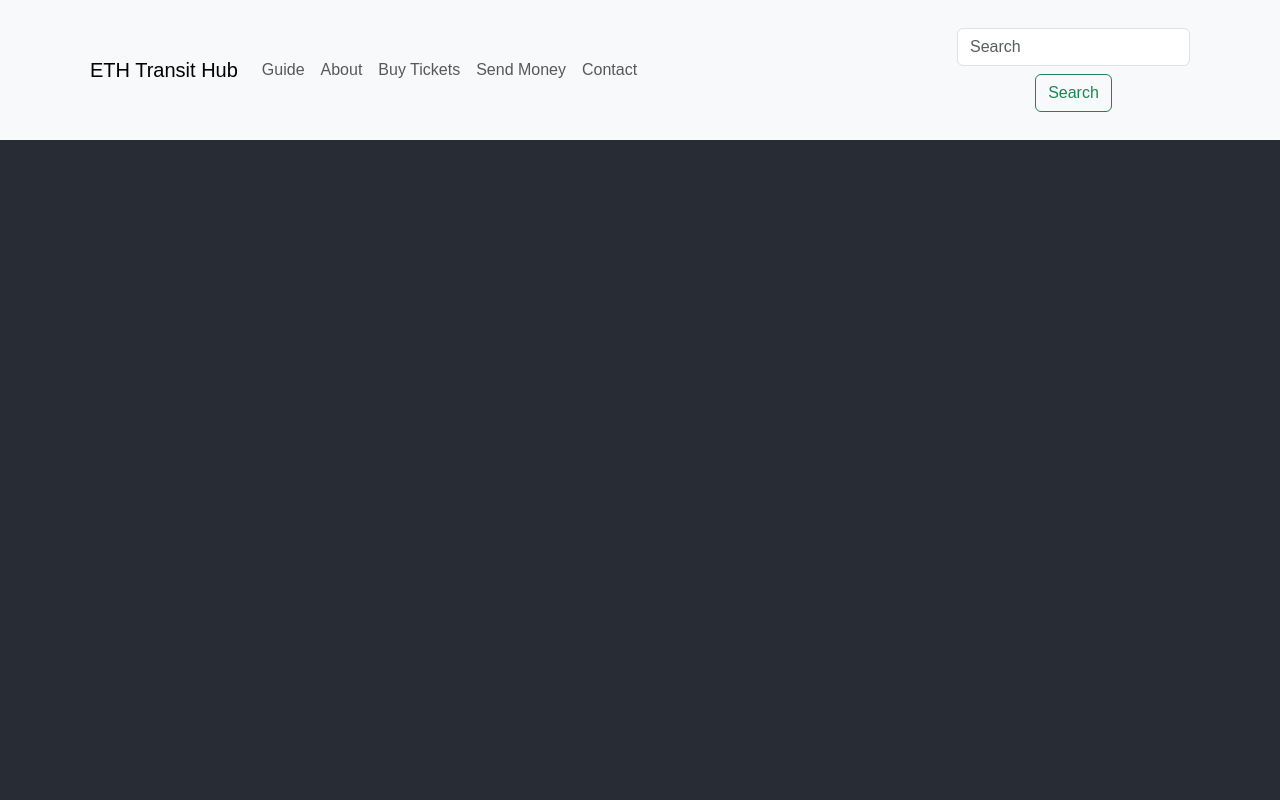
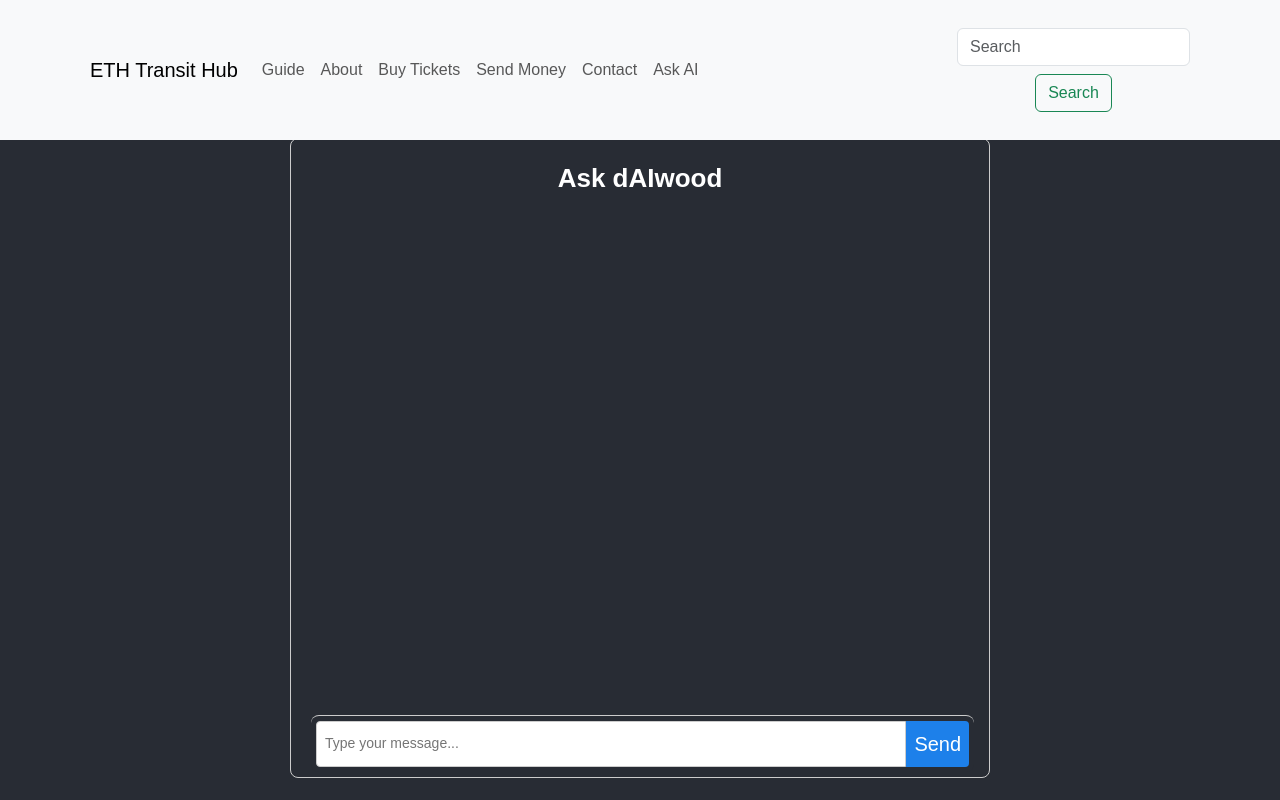
Before and after one commit to dhamid1/Project431-Exchange, a React (Create React App) app in the folder frontend/term-project-frontend/: page /Chatbot in a window 1280 px wide. Built offline with nearby package versions, Linux system fonts and the light colour scheme.

Commit message:
New feature Added
its a integration of chatgpt api users can ask anything they like

```diff
--- a/frontend/term-project-frontend/package.json
+++ b/frontend/term-project-frontend/package.json
@@ -8,6 +8,7 @@
     "@testing-library/user-event": "^13.5.0",
     "axios": "^1.6.2",
     "bootstrap": "^5.3.2",
+    "dotenv": "^16.3.1",
     "ether": "^0.0.9",
     "ethers": "^5.7.2",
     "react": "^18.2.0",
--- a/frontend/term-project-frontend/src/App.css
+++ b/frontend/term-project-frontend/src/App.css
@@ -70,3 +70,86 @@
 .navbar {
   height: 100 px;
 }
+
+.chatbot-container {
+  max-width: 1000px;
+  width: 700px;
+  margin: 0 auto;
+  margin-top: 115px;
+  padding: 20px;
+  border: 1px solid #ccc;
+  border-radius: 8px;
+  display: flex;
+  flex-direction: column;
+  height: 80vh; /* Ensure the chatbot container takes the full height of the viewport */
+  position: relative; /* Ensure relative positioning for child elements */
+}
+
+.ask-ai-label {
+  font-weight: bold;
+  margin-bottom: 10px;
+  text-align: center;
+}
+
+.chat-log {
+  flex: 1;
+  max-height: calc(100% - 100px); /* Adjust the height to leave space for the input-form */
+  overflow-y: auto;
+  color: black;
+}
+
+.message {
+  margin-bottom: 10px;
+  padding: 2px;
+  border-radius: 8px;
+  font-size: 17px;
+  text-align: left;
+
+}
+
+.user {
+  background-color: #eee;
+}
+
+.bot {
+  background-color: #d4edda;
+}
+
+.typing {
+  font-style: italic;
+}
+
+.input-form {
+  display: flex;
+  position: absolute;
+  bottom: 5px; /* Adjust the bottom value to raise the input form */
+  width: 95%;
+  background-color: #282c34;
+  padding: 5px;
+  border-top: 1px solid #ccc;
+  box-sizing: border-box; /* Ensure padding is included in the height calculation */
+  border-radius: 8px; /* Add border-radius for rounded corners */
+}
+
+.input-form input {
+  flex: 1;
+  padding: 8px;
+  border: 1px solid #ccc; /* Add border to the input for a clean look */
+  border-radius: 4px 0 0 4px;
+  outline: none; /* Remove the default input outline */
+}
+
+.input-form button {
+  padding: 8px;
+  background-color: #1d80ea; /* Set button background color */
+  color: #fff; /* Set button text color */
+  border: none; /* Remove button border */
+  border-radius: 0 4px 4px 0;
+  cursor: pointer; /* Change cursor to pointer on hover */
+  transition: background-color 0.3s; /* Add transition effect */
+  font-size: 20px;
+}
+
+.input-form button:hover {
+  background-color: #0056b3; /* Change background color on hover */
+}
--- a/frontend/term-project-frontend/src/App.js
+++ b/frontend/term-project-frontend/src/App.js
@@ -14,6 +14,7 @@ import React, { useState } from 'react';
 
 import './App.css';
 import 'bootstrap/dist/css/bootstrap.min.css';
+import Chatbot from './pages/Chatbot';
 
 
 
@@ -35,6 +36,7 @@ function App() {
       <Route exact path='/TransactionPage' element={<TransactionPage />}/>
       <Route exact path='/SendMoney' element={<SendMoney />}/>
       <Route exact path='/Contact' element={<Contact />}/>
+      <Route exact path='/Chatbot' element={<Chatbot />}/>
       </Routes>
       </header>
       </Router>
--- a/frontend/term-project-frontend/src/components/Navbar/index.js
+++ b/frontend/term-project-frontend/src/components/Navbar/index.js
@@ -60,6 +60,7 @@ const NavBar = () => {
               <Nav.Link href="/TransactionPage">Buy Tickets</Nav.Link>
               <Nav.Link href="/SendMoney">Send Money</Nav.Link>
               <Nav.Link href="/Contact">Contact</Nav.Link>
+              <Nav.Link href="/Chatbot">Ask AI</Nav.Link>
             </Nav>
             <Form className="form-inline my-2 my-lg-0 ml-auto">
               <FormControl
--- /dev/null
+++ b/frontend/term-project-frontend/src/pages/Chatbot.js
@@ -0,0 +1,100 @@
+
+import React, { useState, useRef, useEffect } from 'react';
+import axios from 'axios';
+// import './chatbot.css';
+
+
+const Chatbot = () => {
+  const [inputValue, setInputValue] = useState('');
+  const [chatLog, setChatLog] = useState([]);
+  const [isLoading, setIsLoading] = useState(false);
+  const chatLogRef = useRef(null);
+
+  const handleSubmit = (event) => {
+    event.preventDefault();
+    setChatLog((prevChatLog) => [...prevChatLog, { type: 'user', message: inputValue }]);
+    sendMessage(inputValue);
+    setInputValue('');
+  };
+
+  const apiKey = process.env.REACT_APP_OPENAI_API_KEY;
+
+  const sendMessage = (message) => {
+    const url = 'https://api.openai.com/v1/chat/completions';
+    const headers = {
+      'Content-Type': 'application/json',
+      'Authorization': `Bearer ${apiKey}`
+    };
+    const data = {
+      model: "gpt-3.5-turbo",
+      messages: [{ "role": "user", "content": message }]
+    };
+
+    setIsLoading(true);
+    axios.post(url, data, { headers: headers })
+      .then((response) => {
+        setIsLoading(false);
+        displayBotMessage(response.data.choices[0].message.content);
+      })
+      .catch((error) => {
+        setIsLoading(false);
+        console.log(error);
+      });
+  };
+
+  const displayBotMessage = (message) => {
+    const words = message.split(' ');
+
+    setChatLog((prevChatLog) => [
+      ...prevChatLog,
+      { type: 'bot', message: words.join(' ') },
+    ]);
+
+    words.forEach((word, index) => {
+      setTimeout(() => {
+        setChatLog((prevChatLog) => {
+          const updatedChatLog = [...prevChatLog];
+          updatedChatLog[prevChatLog.length - 1].message = words
+            .slice(0, index + 1)
+            .join(' ');
+          return updatedChatLog;
+        });
+
+
+        if (index === words.length - 1) {
+          setIsLoading(false);
+        } else {
+          setIsLoading(true);
+        }
+      }, (index + 1) * 100);
+    });
+  };
+
+
+
+
+
+  useEffect(() => {
+    chatLogRef.current.scrollTo(0, chatLogRef.current.scrollHeight);
+  }, [chatLog]);
+
+  return (
+    <div className="chatbot-container">
+      <div className="ask-ai-label">Ask dAIwood</div>
+      <div className="chat-log" ref={chatLogRef}>
+        {chatLog.map((message, index) => (
+          <div key={index} className={`message ${message.type}`}>
+            {message.message}
+          </div>
+        ))}
+        {isLoading && <div className="message bot typing">Typing...</div>}
+      </div>
+      <form onSubmit={handleSubmit} className="input-form">
+        <input type="text" placeholder="Type your message..." value={inputValue} onChange={(e) => setInputValue(e.target.value)} />
+        <button type="submit">Send</button>
+      </form>
+    </div>
+  );
+};
+
+export default Chatbot;
```
Also changed, not shown: 2 other files (tests, documents, lock files or other folders).
